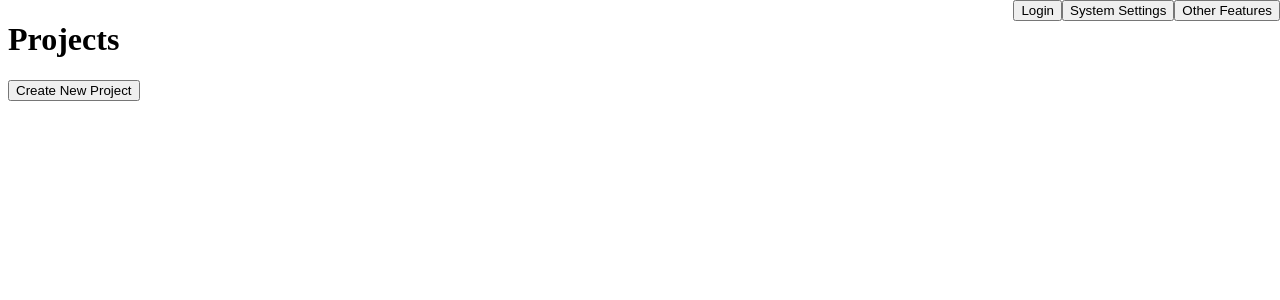
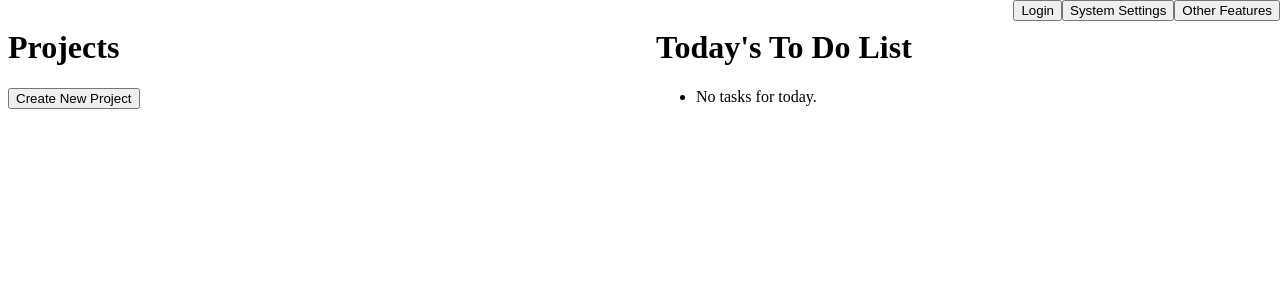
Before and after one commit to KnightNight101/UoR_APP, a React (Create React App) app in the folder frontend/: page / in a window 1280 px wide. Shown: the top 300 px of the page. Built offline with nearby package versions, Linux system fonts and the light colour scheme.

Commit message:
The homepage now displays two columns: one with the list of projects and another with "Today's To Do List" showing all tasks from all projects.

```diff
--- a/frontend/src/index.js
+++ b/frontend/src/index.js
@@ -3,8 +3,16 @@
 import React, { useState } from 'react';
 import ReactDOM from 'react-dom';
 
-// MainPage: homepage listing projects and tasks
+// MainPage: homepage listing projects and today's to-do list
 function MainPage({ projects, onCreateProject, onViewProject, onLogin }) {
+  // Flatten all tasks for "Today's To Do List"
+  const allTasks = projects.flatMap(project =>
+    project.tasks.map(task => ({
+      ...task,
+      projectName: project.name
+    }))
+  );
+
   return (
     <div>
       <div style={{ position: 'absolute', top: 0, right: 0 }}>
@@ -12,6 +20,9 @@ function MainPage({ projects, onCreateProject, onViewProject, onLogin }) {
         <button>System Settings</button>
         <button>Other Features</button>
       </div>
+      <div style={{ display: 'flex', gap: '2em', alignItems: 'flex-start' }}>
+        {/* Projects column */}
+        <div style={{ flex: 1 }}>
           <h1>Projects</h1>
           <ul>
             {projects.map((project, idx) => (
@@ -21,6 +32,20 @@ function MainPage({ projects, onCreateProject, onViewProject, onLogin }) {
             ))}
           </ul>
           <button onClick={onCreateProject}>Create New Project</button>
+        </div>
+        {/* Today's To Do List column */}
+        <div style={{ flex: 1 }}>
+          <h1>Today's To Do List</h1>
+          <ul>
+            {allTasks.length === 0 && <li>No tasks for today.</li>}
+            {allTasks.map((task, idx) => (
+              <li key={idx}>
+                {task.name} ({task.status}) <span style={{ color: '#888' }}>in {task.projectName}</span>
+              </li>
+            ))}
+          </ul>
+        </div>
+      </div>
     </div>
   );
 }
```
Lines whose indentation alone changed are shown as unchanged.
